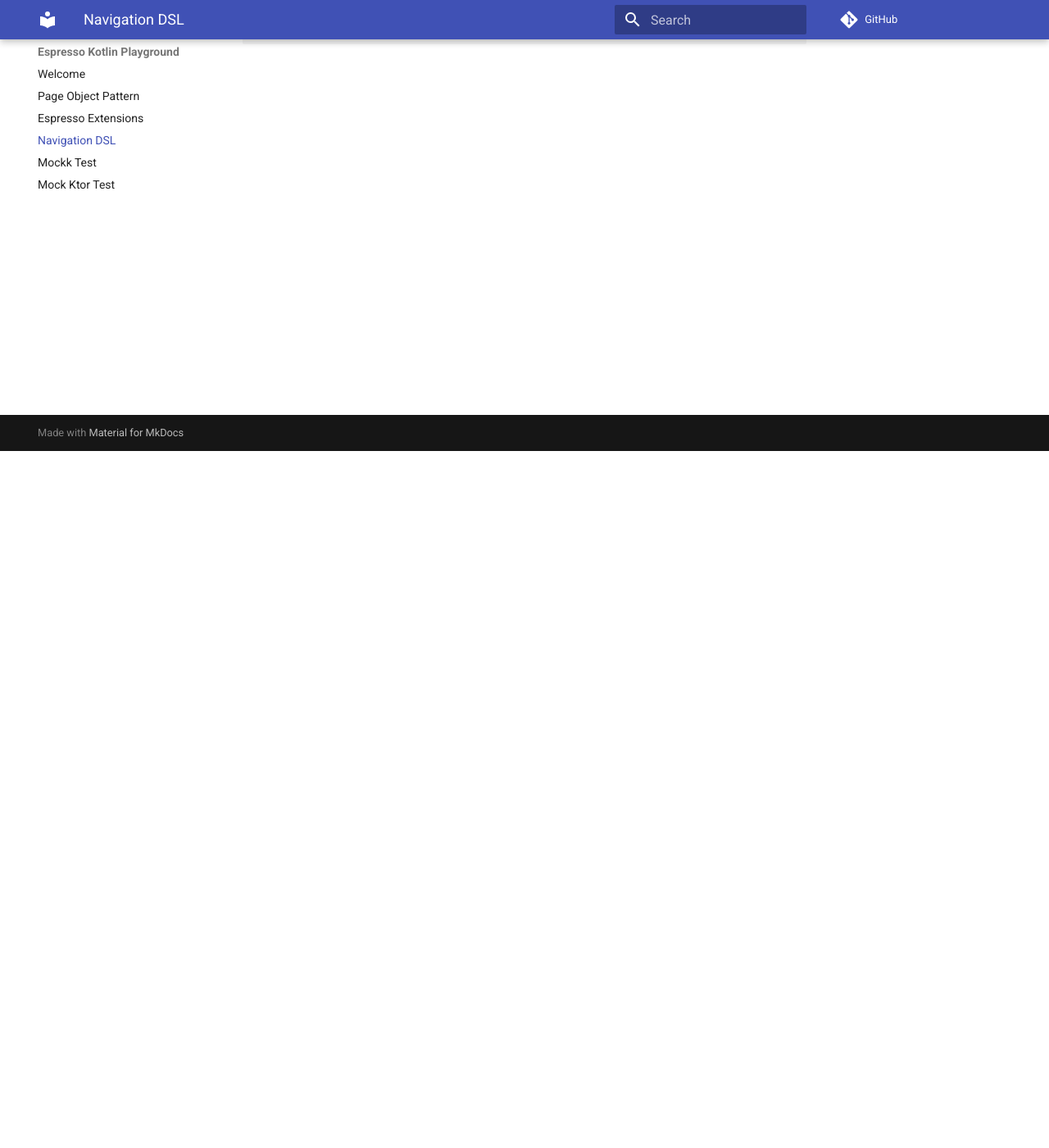
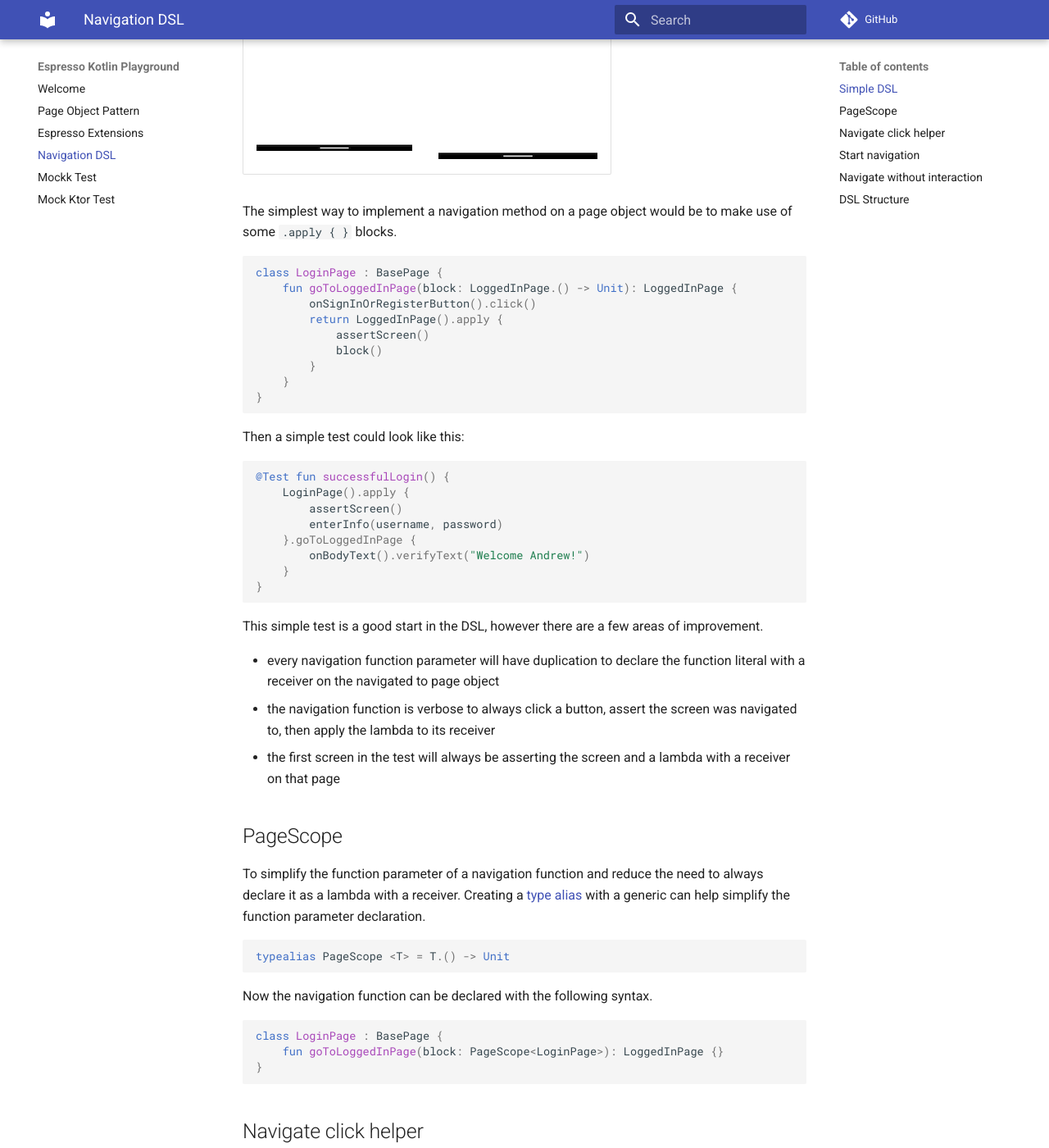
Before and after one commit to plusmobileapps/espresso-kotlin-playground, an MkDocs documentation site: the page built from docs/navigation-dsl.md, in a window 1280 px wide and 1400 px high, scrolled down 850 px. Shown: the whole window at 82% size. Built offline with MkDocs 1.6.1 and Material for MkDocs 9.7.7, drawn with Linux system fonts in a browser that asks for light colours; comment, search, counter and statistics services are not loaded; some of the changed text lies outside the part shown.

Commit message:
add some documentation for navigation DSL

````diff
--- a/docs/navigation-dsl.md
+++ b/docs/navigation-dsl.md
@@ -1,31 +1,105 @@
 # Navigation DSL
 
+Writing Espresso tests with the page objects so far has helped in code readability and maintainability. To help accelerate writing the tests in the app, a navigation domain specific language (DSL) can be made to help navigate and make assertions on the current screen in a test.
+
+!!! info
+    To build the navigation DSL, it will help to have a basic understanding of [higher order functions](https://kotlinlang.org/docs/lambdas.html#higher-order-functions) and [function literals with receiver](https://kotlinlang.org/docs/lambdas.html#function-literals-with-receiver) to better understand how the [type safe builders](https://kotlinlang.org/docs/type-safe-builders.html) in the DSL are being made.
+
+## Simple DSL
+
+Considering the two pages in the app, the first method to navigate would be from the `LoginPage` to the `LoggedInPage`.
+
+| LoginPage | LoggedInPage |
+| ---------- | ------------ |
+| ![](img/login-page.png) | ![](img/logged-in-page.png) |
+
+The simplest way to implement a navigation method on a page object would be to make use of some `.apply { }` blocks.
 
 ```kotlin
-/**
- * Generic lambda with a receiver for navigation functions that are providing a scoped block
- * to the next [com.plusmobileapps.kotlinopenespresso.pages.BasePage]
- */
+class LoginPage : BasePage {
+    fun goToLoggedInPage(block: LoggedInPage.() -> Unit): LoggedInPage {
+        onSignInOrRegisterButton().click()
+        return LoggedInPage().apply {
+            assertScreen()
+            block()
+        }
+    }
+}
+```
+
+Then a simple test could look like this:
+
+```kotlin
+@Test fun successfulLogin() {
+    LoginPage().apply {
+        assertScreen()
+        enterInfo(username, password)
+    }.goToLoggedInPage {
+        onBodyText().verifyText("Welcome Andrew!")
+    }
+}
+```
+
+This simple test is a good start in the DSL, however there are a few areas of improvement.
+
+* every navigation function parameter will have duplication to declare the function literal with a receiver on the navigated to page object
+* the navigation function is verbose to always click a button, assert the screen was navigated to, then apply the lambda to its receiver
+* the first screen in the test will always be asserting the screen and a lambda with a receiver on that page
+
+## PageScope
+
+To simplify the function parameter of a navigation function and reduce the need to always declare it as a lambda with a receiver. Creating a [type alias](https://kotlinlang.org/docs/type-aliases.html) with a generic can help simplify the function parameter declaration.
+
+```kotlin
 typealias PageScope <T> = T.() -> Unit
+```
 
-/**
- * Will navigate to the selected screen by clicking on the provided [viewInteraction],
- * then create a new instance of the screen being navigated to asserting that screen and applying the [block]
- */
+Now the navigation function can be declared with the following syntax.
+
+```kotlin
+class LoginPage : BasePage {
+    fun goToLoggedInPage(block: PageScope<LoginPage>): LoggedInPage {}
+}
+```
+
+## Navigate click helper
+
+Most navigation methods typically happen in the following order.
+
+1. some click on the screen
+2. instantiate the page object being navigated to
+3. assert screen navigated to is showing
+4. apply the `PageScope` to the page so any interaction from the test can occur
+
+To help make writing a click navigation function easier, an extension function on `BasePage` that takes the view being clicked on and the `PageScope` as a parameter.
+
+```kotlin
 inline fun <reified T : BasePage> BasePage.navigateToPageWithClick(
     viewInteraction: ViewInteraction,
     block: PageScope<T>
 ): T {
-    viewInteraction.click()
-    return T::class.java.newInstance().apply {
-        assertScreen()
-        block()
+    viewInteraction.click() // 1
+    return T::class.java.newInstance().apply { // 2
+        assertScreen() // 3
+        block() // 4
     }
 }
+```
 
-/**
- * Use at the start of a test to create a [PageScope] of the object and assert the screen
- */
+Now the navigation method can be simplified to the following:
+
+```kotlin
+class LoginPage : BasePage {
+    fun goToLoggedInPage(block: PageScope<LoggedInPage>): LoggedInPage =
+        navigateToPageWithClick(onSignInOrRegisterButton(), block)
+}
+```
+
+## Start navigation
+
+The start of every test instantiates a new page object and asserts that the screen was show before applying the `PageScope`. To simplify this task, some logic from the click helper function can be reused.
+
+```kotlin
 inline fun <reified T : BasePage> startOnPage(block: PageScope<T> = {}): T =
     T::class.java.newInstance().apply {
         assertScreen()
@@ -33,11 +107,37 @@ inline fun <reified T : BasePage> startOnPage(block: PageScope<T> = {}): T =
     }
 ```
 
+## Navigate without interaction
+
+It may be possible that a test will need to navigate to a screen but not interact with that page. So it would be desired to continue navigation without needing to supply another lambda which is simple by using a default argument as an empty lambda in the navigation function.
+
 ```kotlin
-class LoginPage : BasePage {
+class LoggedInPage : BasePage {
 
-    fun submitAndGoToLoggedInPage(block: PageScope<LoggedInPage>): LoggedInPage =
-        navigateToPageWithClick(onSignInOrRegisterButton(), block)
+    fun goToSettings(block: PageScope<Settings> = {}): SettingsPage = navigateToWithClick(onSettings(), block)
 
 }
 ```
+
+## DSL Structure
+
+Putting everything together, the basic of the structure of the navigation DSL would have a test looking like the following:
+
+```kotlin
+@Test fun successfulLogin() {
+    startOnPage<LoginPage> { // start navigation
+        // this: LoginPage
+        // interact with screen
+        enterInfo(username, password)
+    }.goToLoggedInPage { // chained methods navigate to another screen
+        // this: LoggedInPage
+        // or make assertions
+        onBodyText().verifyText("Welcome Andrew!")
+    }.goToSettings() // default empty scoped lambda can assert navigation to a screen but not interact
+}
+```
+
+* Navigation is done with `startOnPage()` or a function in a page object, which should provides a scoped lambda to the page
+* Each navigation function also returns the page being navigated to in order to chain navigation methods after scoped lambdas
+* View interactions and assertions occur inside of each scoped lambda with the page as its receiver
+* Any `PageScope` function parameter should provide a default empty lambda so navigation can be asserted, but not require interaction with a screen.
````
Also changed, not shown: docs/espresso-extensions.md (+15 -1 lines), 3 other files.
